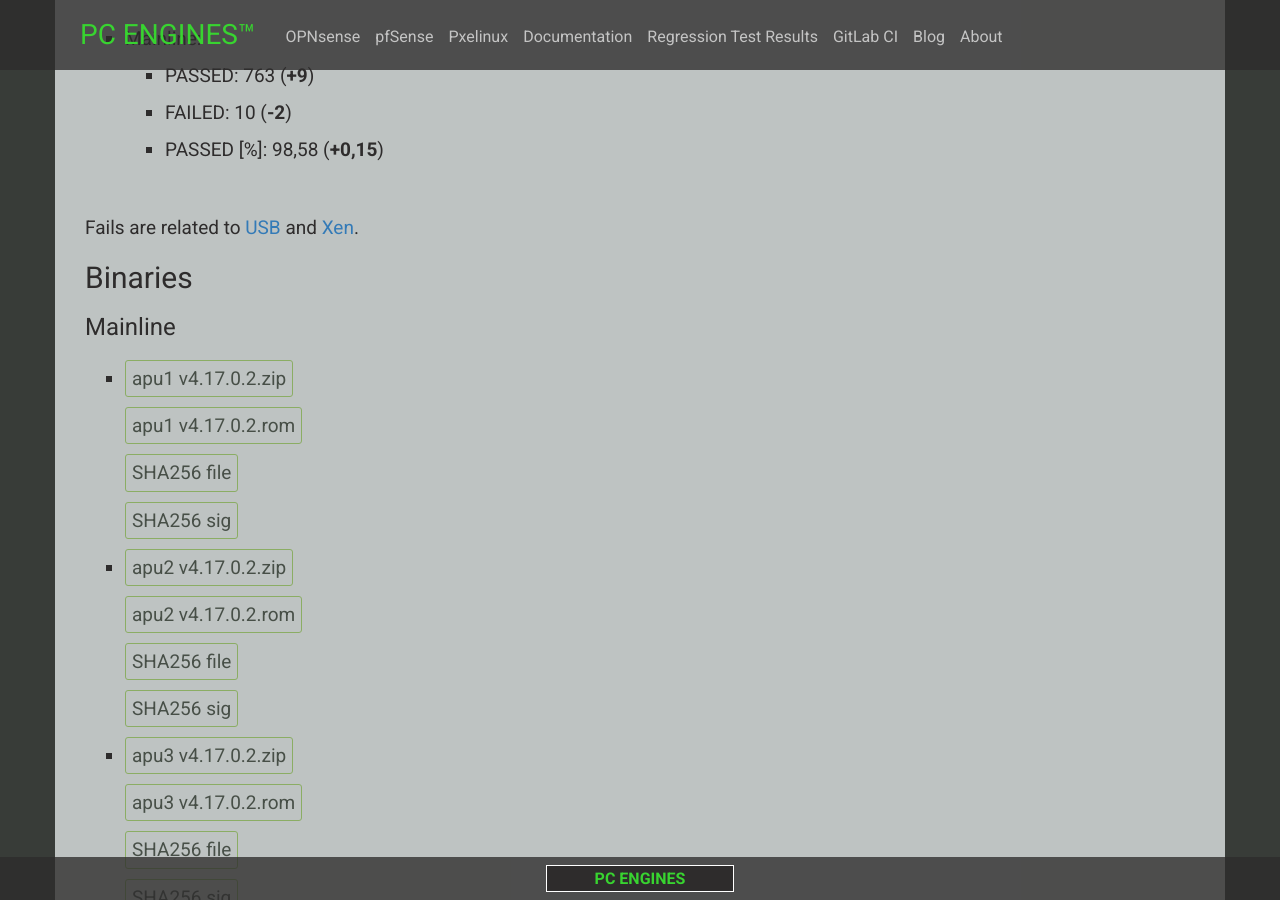
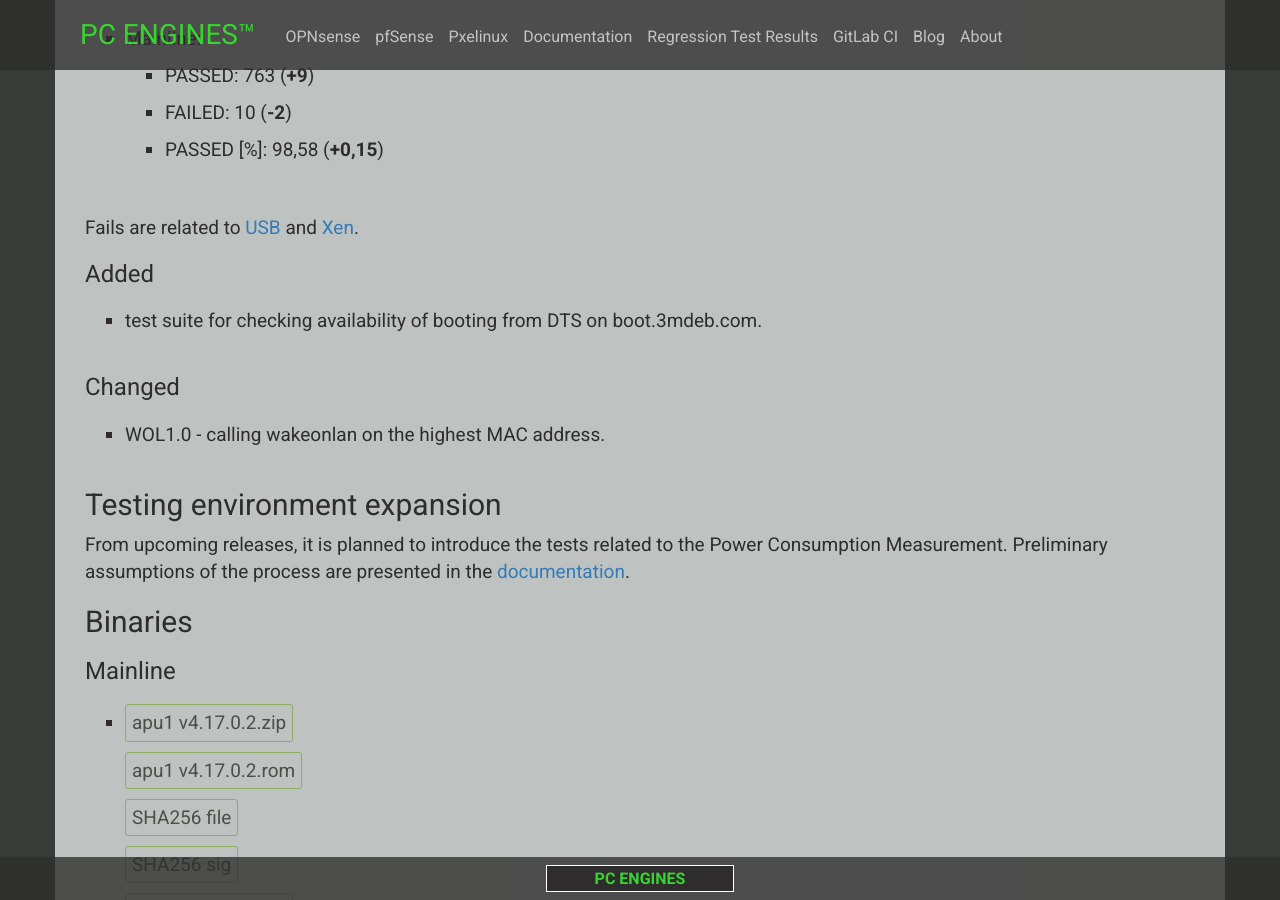
Before and after one commit to pcengines/pcengines.github.io, a Jekyll site: the page built from _posts/2022-07-29-PC-Engines-Firmware-v4-17-0-2.md, in a window 1280 px wide and 900 px high, scrolled down 2671 px. Built offline with Jekyll 4.4.1, drawn with Linux system fonts in a browser that asks for light colours; nearby versions of some CDN libraries; some web fonts are replaced; grey boxes are pictures that could not be loaded.

Commit message:
_posts/2022-07-29-PC-Engines-Firmware-v4-17-0-2.md: add information about changes in test env
Signed-off-by: Przemyslaw Sulewski <przemyslaw.sulewski@3mdeb.com>

```diff
--- a/_posts/2022-07-29-PC-Engines-Firmware-v4-17-0-2.md
+++ b/_posts/2022-07-29-PC-Engines-Firmware-v4-17-0-2.md
@@ -52,6 +52,21 @@
 Fails are related to
 [USB](https://github.com/pcengines/apu2-documentation/issues/277) and
 [Xen](https://github.com/pcengines/apu2-documentation/issues/109).
+
+### Added
+
+- test suite for checking availability of booting from DTS on boot.3mdeb.com.
+
+### Changed
+
+- WOL1.0 - calling wakeonlan on the highest MAC address.
+
+## Testing environment expansion
+
+From upcoming releases, it is planned to introduce the tests related to the
+Power Consumption Measurement. Preliminary assumptions of the process are
+presented in the
+[documentation](https://pcengines.github.io/apu2-documentation/power_consumption_testing/).
 
 ## Binaries
 
```
